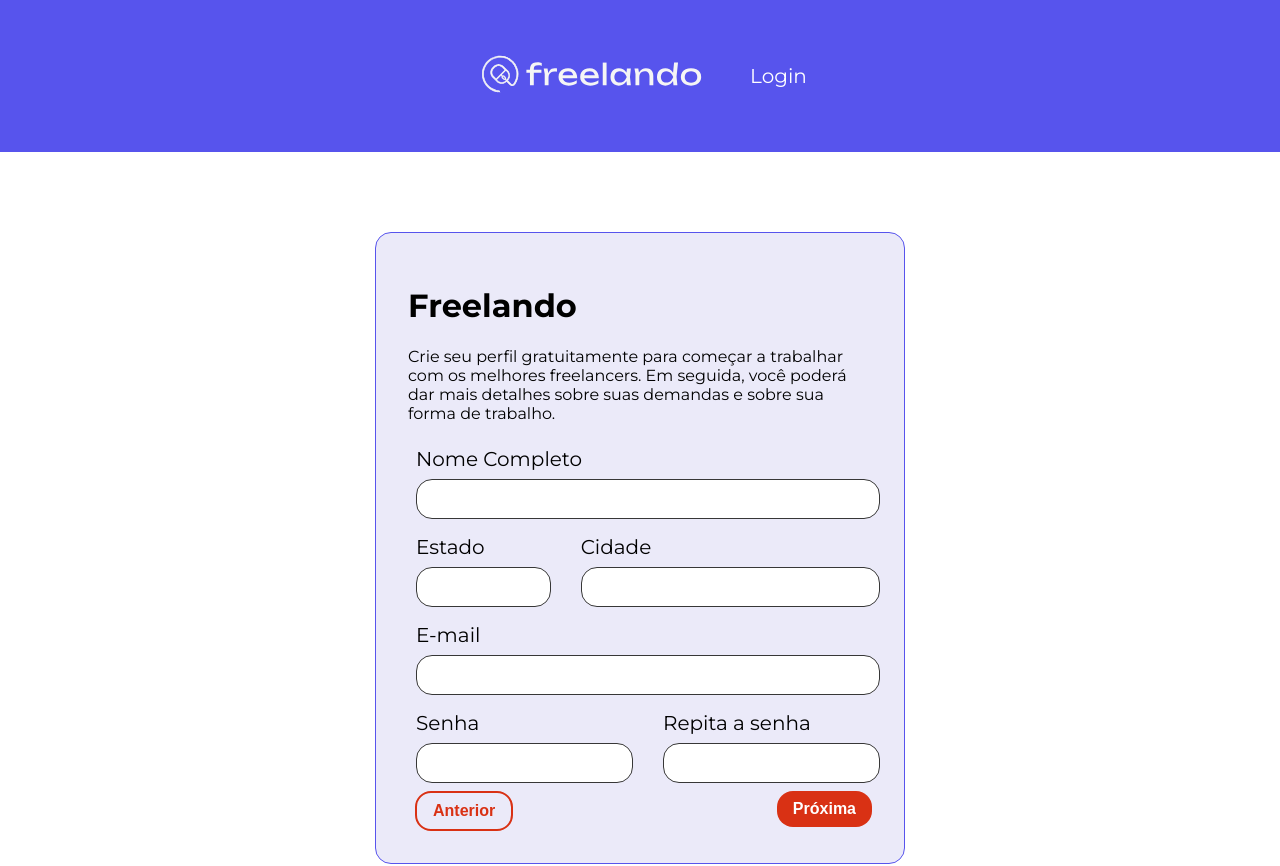
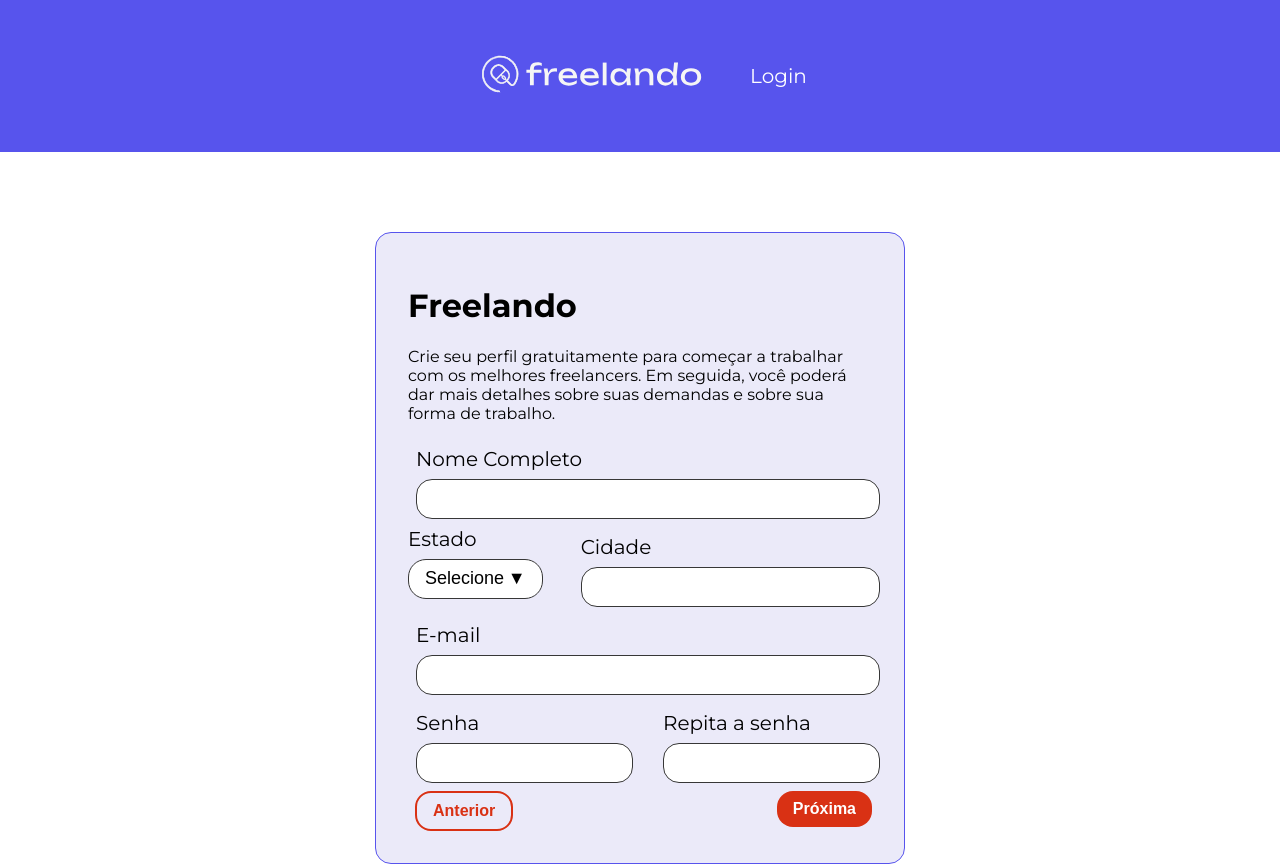
Before and after one commit to andrehenrique1986/freelando-alura, a React (Create React App) app: page / in a window 1280 px wide. Shown: the top 866 px of the page. Built offline with nearby package versions, Linux system fonts and the light colour scheme.

Commit message:
Adicionando componente ListaSuspensa

```diff
--- a/src/App.js
+++ b/src/App.js
@@ -16,6 +16,37 @@
 import { ListaInline } from "./components/ListaInline/ListaInline";
 import { IconeTwitch } from "./Icons/IconeTwich";
 import { IconeTwitter } from "./Icons/IconeTwitter";
+import { ListaSupensa } from "./components/ListaSuspensa/ListaSuspensa";
+
+const estadosBrasileiros = [
+  { "text": "Acre", "value": "AC" },
+  { "text": "Alagoas", "value": "AL" },
+  { "text": "Amapá", "value": "AP" },
+  { "text": "Amazonas", "value": "AM" },
+  { "text": "Bahia", "value": "BA" },
+  { "text": "Ceará", "value": "CE" },
+  { "text": "Distrito Federal", "value": "DF" },
+  { "text": "Espírito Santo", "value": "ES" },
+  { "text": "Goiás", "value": "GO" },
+  { "text": "Maranhão", "value": "MA" },
+  { "text": "Mato Grosso", "value": "MT" },
+  { "text": "Mato Grosso do Sul", "value": "MS" },
+  { "text": "Minas Gerais", "value": "MG" },
+  { "text": "Pará", "value": "PA" },
+  { "text": "Paraíba", "value": "PB" },
+  { "text": "Paraná", "value": "PR" },
+  { "text": "Pernambuco", "value": "PE" },
+  { "text": "Piauí", "value": "PI" },
+  { "text": "Rio de Janeiro", "value": "RJ" },
+  { "text": "Rio Grande do Norte", "value": "RN" },
+  { "text": "Rio Grande do Sul", "value": "RS" },
+  { "text": "Rondônia", "value": "RO" },
+  { "text": "Roraima", "value": "RR" },
+  { "text": "Santa Catarina", "value": "SC" },
+  { "text": "São Paulo", "value": "SP" },
+  { "text": "Sergipe", "value": "SE" },
+  { "text": "Tocantins", "value": "TO" }
+]
 
 function App() {
   return (
@@ -50,7 +81,7 @@
                   <CampoTexto titulo="Nome Completo" />
                 </Col>
                 <Col lg={4} md={4} sm={4}>
-                  <CampoTexto titulo="Estado" />
+                  <ListaSupensa  titulo="Estado" opcoes={estadosBrasileiros}/>
                 </Col>
                 <Col lg={8} md={8} sm={8}>
                   <CampoTexto titulo="Cidade" />
--- a/src/components/Link/Link.jsx
+++ b/src/components/Link/Link.jsx
@@ -23,12 +23,9 @@
     }
 `
 export const Link = ({ children, variante = 'primario' }) => {
-    if (variante === 'primario') {
-        return <LinkPrimario variante={variante}>
-            {children}
-        </LinkPrimario>
-    }
-    return <LinkSecundario variante={variante}>
-        {children}
-    </LinkSecundario>
+    return (
+        variante === 'primario'
+        ? <LinkPrimario variante={variante}>{children}</LinkPrimario>
+        : <LinkSecundario variante={variante}>{children}</LinkSecundario>
+    );
 }
--- /dev/null
+++ b/src/components/ListaSuspensa/ListaSuspensa.jsx
@@ -0,0 +1,154 @@
+import styled from "@emotion/styled"
+import { useState } from "react"
+
+
+
+export const ItemListaSuspensaEstilizado = styled.li`
+    padding: ${props => props.theme.espacamentos.xs} 0;
+    text-align: center;
+
+    cursor: pointer;
+    &:last-child {
+        border: none;
+    }
+    color: ${props => props.focoAtivo ? props.theme.cores.focus : 'inherit'};
+    &:hover {
+        color: ${props => props.theme.cores.focus};
+    }
+`
+const ListaSuspensaEstilizada = styled.ul`
+    position: absolute;
+    top: 100%;
+    left: 0;
+    right: 0;
+    border-bottom: 1px solid ${props => props.theme.cores.neutras.c};
+    margin-top: ${props => props.theme.espacamentos.xs};
+    margin-bottom: ${props => props.theme.espacamentos.s};
+    font-weight: 400;
+    font-size: 20px;
+    line-height: 24px;
+    background-color: ${props => props.theme.cores.branco};
+    z-index: 1;
+    border: 1px solid ${props => props.theme.cores.neutras.a};
+    border-bottom-left-radius: 18px;
+    border-bottom-right-radius: 18px;
+    border-top: none;
+    margin: 0;
+    padding: 0 ${props => props.theme.espacamentos.m};
+    list-style: none;
+`;
+
+
+const LabelEstilizada = styled.label`
+    display: block;
+    width: 100%;
+    box-sizing: border-box;
+    font-weight: 400;
+    font-size: 20px;
+    line-height: 24px;
+    position: relative;
+`
+
+const BotaoEstilizado = styled.button`
+    cursor: pointer;
+    display: block;
+    height: 40px;
+    width: 100%;
+    font-size: 18px;
+    outline: none;
+    box-sizing: border-box;
+    display: flex;
+    align-items: center;
+    justify-content: space-between;
+    font-weight: 400;
+    border-radius: 18px;
+    border-bottom-left-radius: ${props => props.estaAberta ? '0' : '18px'};
+    border-bottom-right-radius: ${props => props.estaAberta ? '0' : '18px'};
+    margin-top: ${props => props.theme.espacamentos.xs};
+    padding: ${props => props.theme.espacamentos.s};
+    background: ${props => props.theme.cores.branco};
+    border: 1px solid ${props => props.theme.cores.neutras.a};
+    &:focus {
+        border-color: ${props => props.theme.cores.focus};
+    }
+`
+
+
+
+
+export const ListaSupensa = ({ titulo, opcoes }) => {
+    const [estaAberta, alternarVisibilidade] = useState(false);
+    const [opcaoFocada, setOpcaoFocada] = useState(null);
+    const [opcaoSelecionada, setOpcaoSelecionada] = useState(null);
+
+    const manipularTeclaDoTeclado = (evento) => {
+        alternarVisibilidade(true);
+        switch (evento.key) {
+            case 'ArrowDown':
+                evento.preventDefault();
+                setOpcaoFocada(focoAntigo => {
+                    if (focoAntigo == null){
+                        return 0;
+                    }
+                    if (focoAntigo === (opcoes.length -1)){
+                        return opcoes.length -1;
+                    }
+                    return focoAntigo +=1;
+                })
+                break;
+                case 'ArrowUp':
+                evento.preventDefault();
+                setOpcaoFocada(focoAntigo => {
+                    if (!focoAntigo){
+                        return 0;
+                    }
+                    return focoAntigo -=1;
+                })
+                break;
+                case 'Enter':
+                    evento.preventDefault();
+                    setOpcaoFocada(null);
+                    alternarVisibilidade(false);
+                    setOpcaoSelecionada(opcoes[opcaoFocada]);
+                    break;
+                case 'Tab':
+                    evento.preventDefault();
+                    setOpcaoFocada(null);
+                    alternarVisibilidade(false);
+                break;
+                case 'Escape':
+                setOpcaoFocada(null);
+                alternarVisibilidade(false);
+                break;
+            default:
+                break;
+        }
+    }
+
+    return (<LabelEstilizada>
+        {titulo}
+        <BotaoEstilizado
+             estaAberta={estaAberta}
+             onClick={() => alternarVisibilidade(!estaAberta)}
+             onKeyDown={manipularTeclaDoTeclado}
+        >
+            <div>
+                {opcaoSelecionada ? opcaoSelecionada.text : 'Selecione'}
+            </div>
+            <div>
+                <span>{estaAberta ? '▲' : '▼'}</span>
+            </div>
+        </BotaoEstilizado>
+        {estaAberta && <ListaSuspensaEstilizada>
+            {opcoes.map((opcao, index) =>
+            <ItemListaSuspensaEstilizado
+            focoAtivo={index === opcaoFocada}
+            onClick={() => setOpcaoSelecionada(opcao)}
+            key={opcao.value}
+            >
+                {opcao.text}
+            </ItemListaSuspensaEstilizado>
+            )}
+        </ListaSuspensaEstilizada>}
+    </LabelEstilizada>)
+}
```
Also changed, not shown: 1 other file (tests, documents, lock files or other folders).
